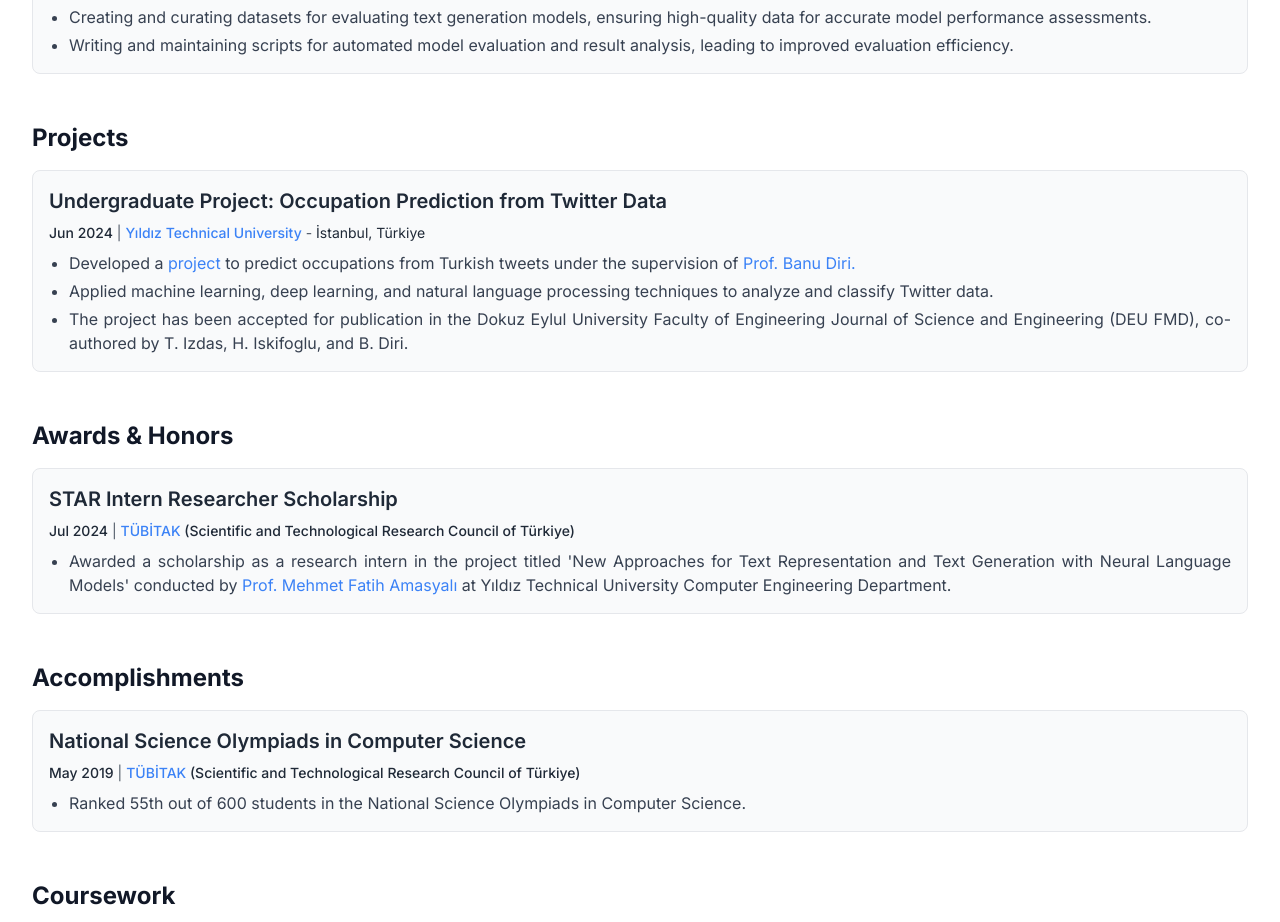
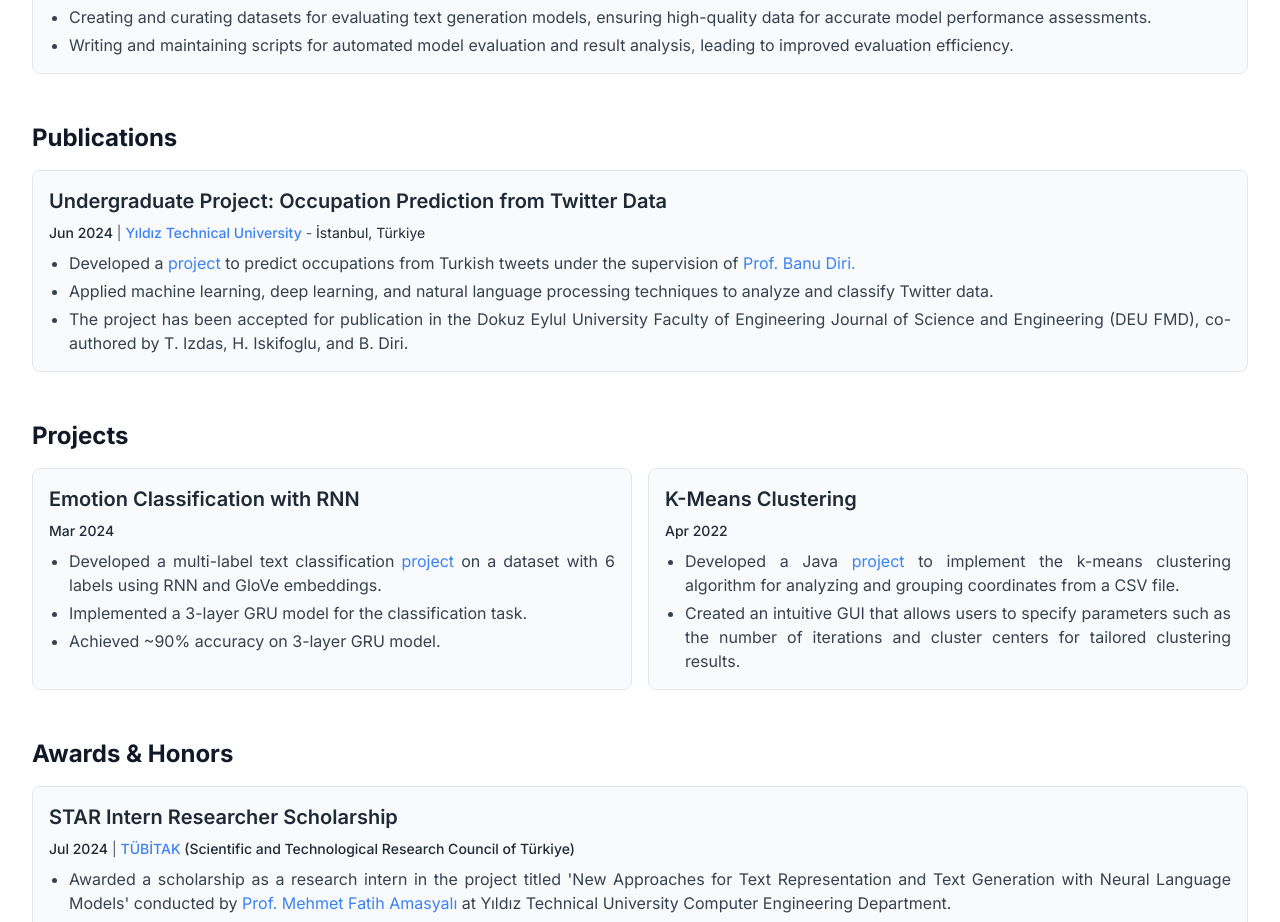
Before and after one commit to tolgaizdas/personal-website, a Next.js app: page / in a window 1280 px wide. Shown: the part 1000-1922 px from the top of the page. Built offline with nearby package versions, Linux system fonts and the light colour scheme.

Commit message:
added publications and projects sections

```diff
--- a/src/app/page.js
+++ b/src/app/page.js
@@ -85,8 +85,8 @@ export default function Home() {
     ],
   };
 
-  const projects = {
-    header: "Projects",
+  const publications = {
+    header: "Publications",
     subsections: [
       {
         header:
@@ -107,6 +107,40 @@ export default function Home() {
           )}`,
           "Applied machine learning, deep learning, and natural language processing techniques to analyze and classify Twitter data.",
           "The project has been accepted for publication in the Dokuz Eylul University Faculty of Engineering Journal of Science and Engineering (DEU FMD), co-authored by T. Izdas, H. Iskifoglu, and B. Diri.",
+        ],
+      },
+    ],
+  };
+
+  const projects = {
+    header: "Projects",
+    subsections: [
+      {
+        header: "Emotion Classification with RNN",
+        date: "Mar 2024",
+        company: "",
+        location: "",
+        description: [
+          `Developed a multi-label text classification ${generate_a_tag(
+            "https://github.com/tolgaizdas/Emotion-Classification-with-RNN",
+            "project"
+          )}
+            on a dataset with 6 labels using RNN and GloVe embeddings.`,
+          "Implemented a 3-layer GRU model for the classification task.",
+          "Achieved ~90% accuracy on 3-layer GRU model.",
+        ],
+      },
+      {
+        header: "K-Means Clustering",
+        date: "Apr 2022",
+        company: "",
+        location: "",
+        description: [
+          `Developed a Java ${generate_a_tag(
+            "https://github.com/tolgaizdas/K-Means-Clustering",
+            "project"
+          )} to implement the k-means clustering algorithm for analyzing and grouping coordinates from a CSV file.`,
+          "Created an intuitive GUI that allows users to specify parameters such as the number of iterations and cluster centers for tailored clustering results.",
         ],
       },
     ],
@@ -239,6 +273,7 @@ export default function Home() {
       <Section {...education} />
       <Section {...professionalExperience} />
       <Section {...researchExperience} />
+      <Section {...publications} />
       <Section {...projects} />
       <Section {...awardsAndHonors} />
       <Section {...accomplishments} />
```
